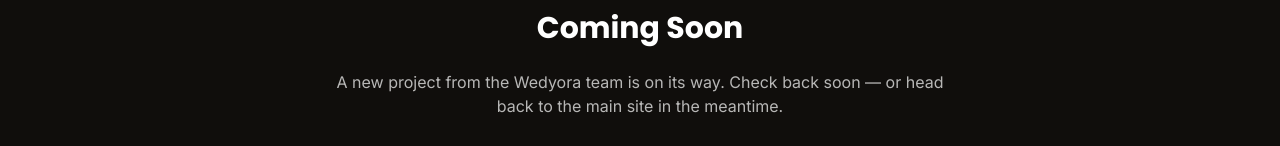
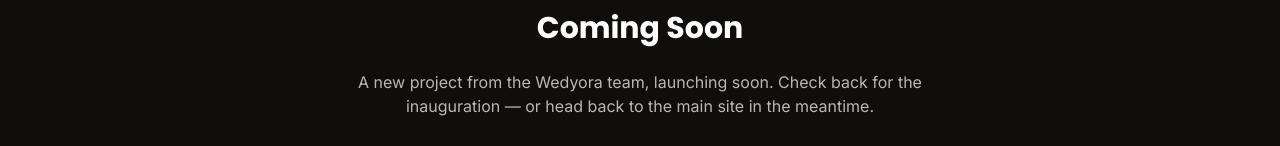
Before and after one commit to soniproductionsofficial/Wedyora-platform, a Next.js app: page /photography-in-minutes in a window 1280 px wide. Shown: the part 273-419 px from the top of the page. Built offline with nearby package versions, Linux system fonts and the light colour scheme; no server answers.

Commit message:
Tweak Photography in Minutes coming-soon copy to reference its inauguration

```diff
--- a/src/app/photography-in-minutes/page.tsx
+++ b/src/app/photography-in-minutes/page.tsx
@@ -17,8 +17,9 @@ export default function PhotographyInMinutesPage() {
         </p>
         <h1 className="font-heading text-3xl font-bold mb-6">Coming Soon</h1>
         <p className="text-white/70 mb-10">
-          A new project from the Wedyora team is on its way. Check back soon
-          — or head back to the main site in the meantime.
+          A new project from the Wedyora team, launching soon. Check back
+          for the inauguration — or head back to the main site in the
+          meantime.
         </p>
         <Link
           href="/"
```
